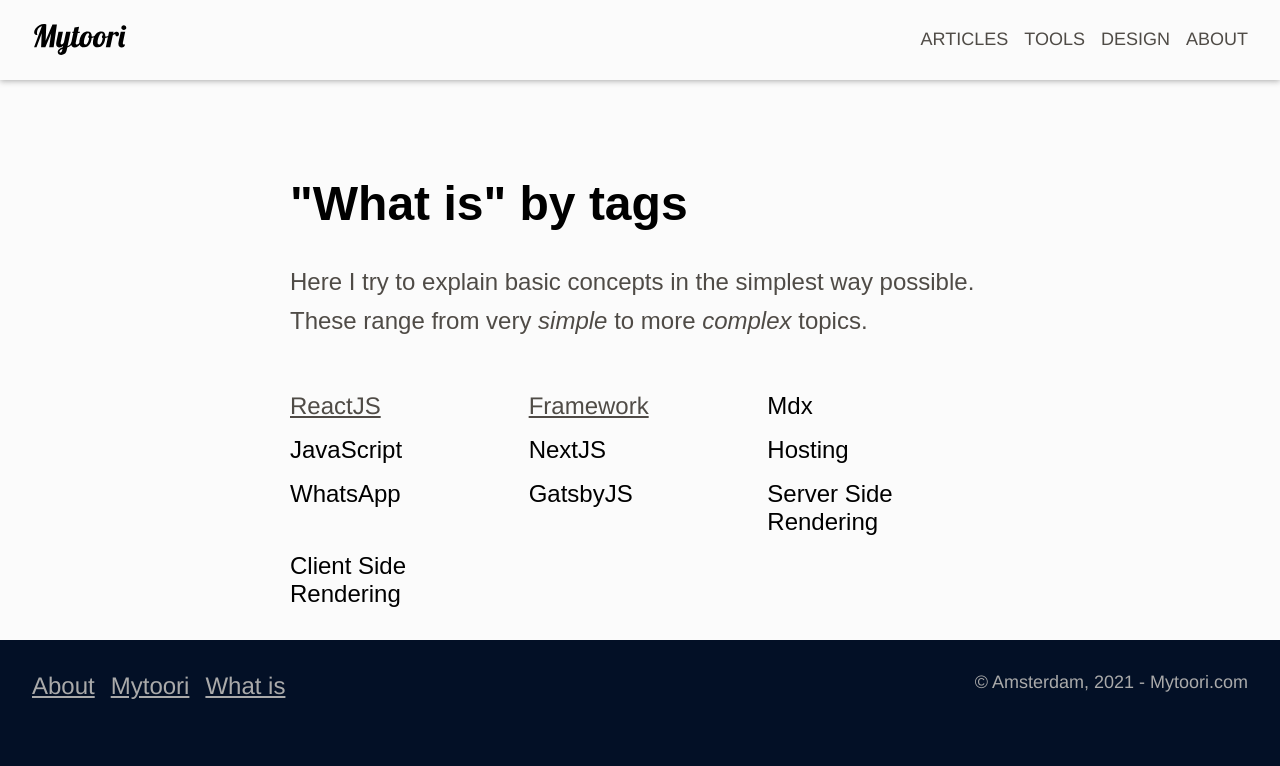
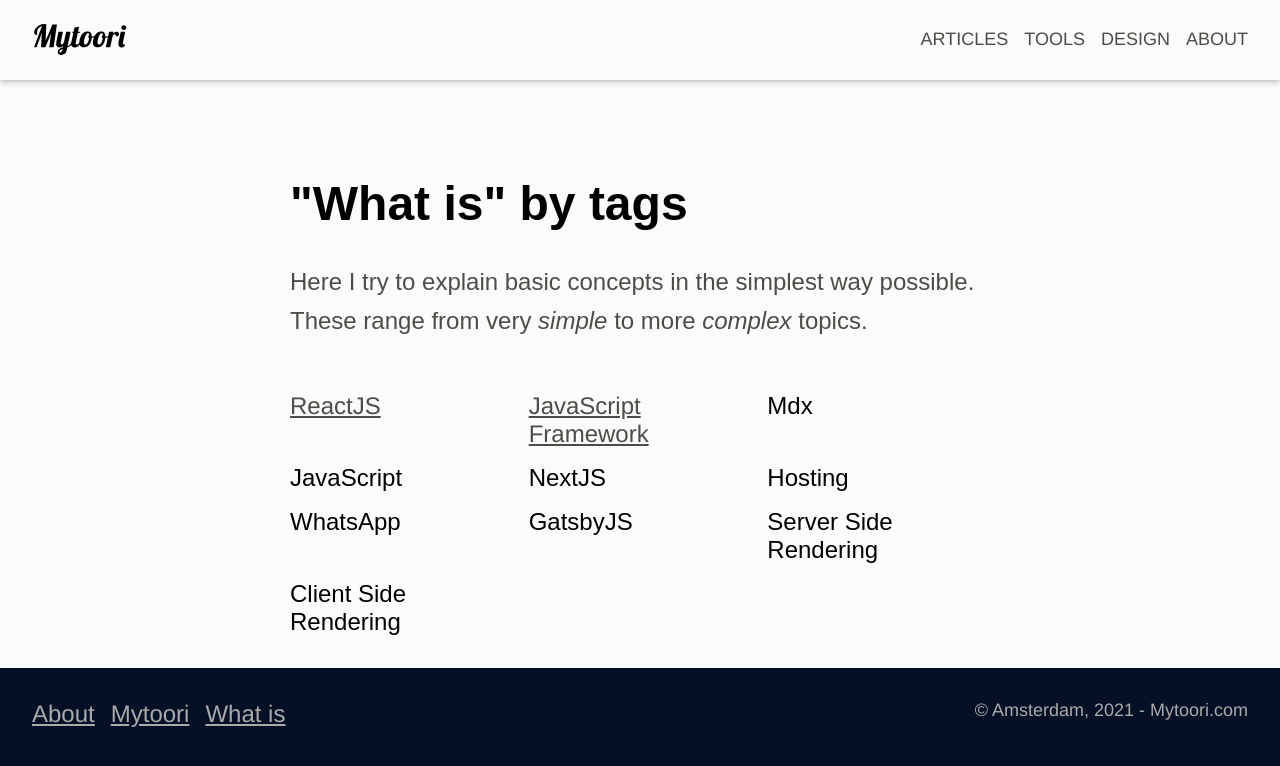
Before and after one commit to Giwan/blog, a Next.js app: page /whatis in a window 1280 px wide. Shown: the top 766 px of the page. Built offline with nearby package versions, Linux system fonts and the light colour scheme.

Commit message:
Minor JavaScript Framework change

```diff
--- a/data/tools.js
+++ b/data/tools.js
@@ -56,4 +56,6 @@ https://remix.run/
 
 https://monkeytype.com/
 
+https://fontjoy.com
+
 */
--- a/data/whatis/index.js
+++ b/data/whatis/index.js
@@ -6,7 +6,7 @@ const reactJS = {
 }
 
 const framework = {
-    title : "Framework",
+    title : "JavaScript Framework",
     introUrl: "/whatis/framework",
     externalUrl: "https://en.wikipedia.org/wiki/Framework",
 }
```
